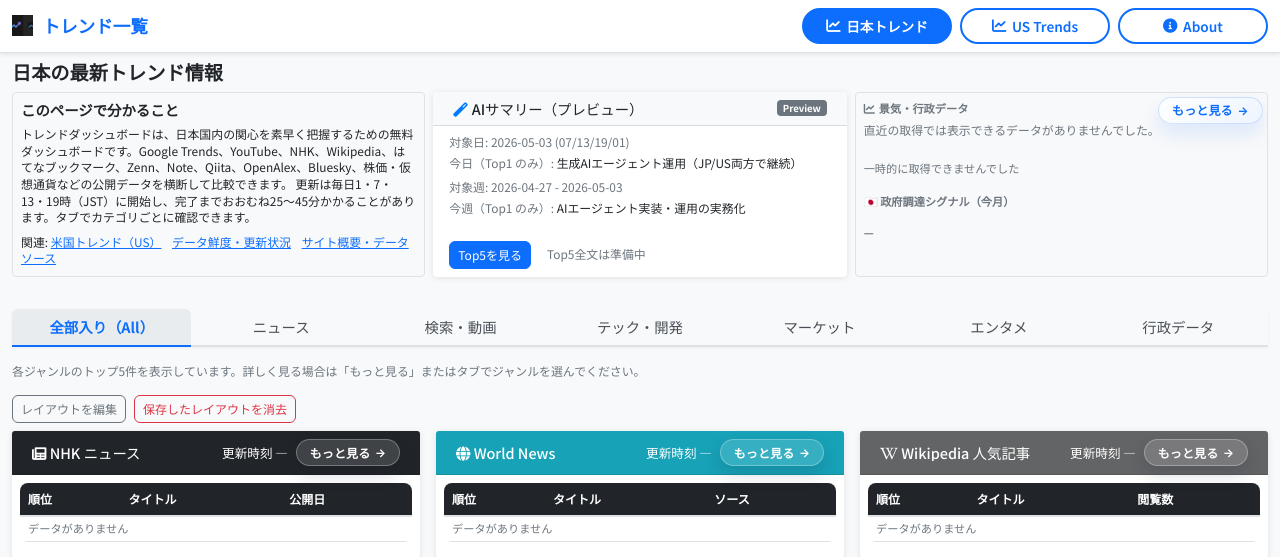
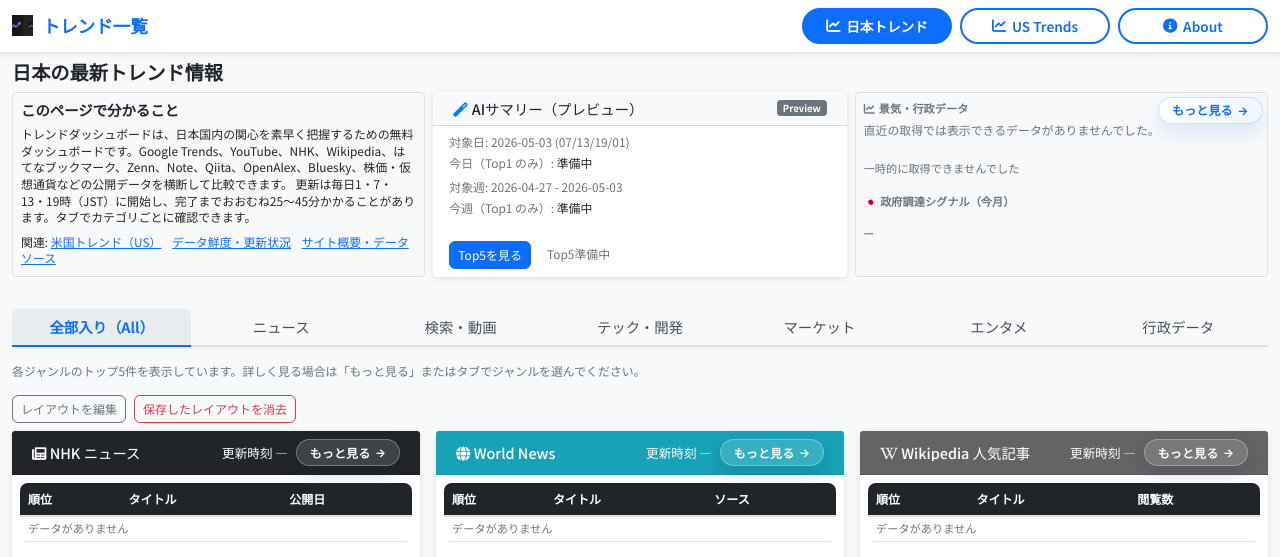
Before and after one commit to rushhirosan/trend-dashboard, a Flask app: page / in a window 1280 px wide. Shown: the top 557 px of the page. Run offline with Flask 3, Linux system fonts and the light colour scheme; data that the repository does not hold is empty; some libraries are stand-ins or nearby versions.

Commit message:
chore(ui): SKILL.md, ai_summary_fake_door.html
Changed paths (2):
- .cursor/skills/trend-dashboard-ui/SKILL.md
- templates/partials/ai_summary_fake_door.html

For intent/background in history, prefer: ./scripts/release.sh --commit "fix(ui): …" --push [--deploy]

```diff
--- a/templates/partials/ai_summary_fake_door.html
+++ b/templates/partials/ai_summary_fake_door.html
@@ -5,31 +5,31 @@
 {% set reg = fake_door_region | default('jp') %}
 {% set fd = AI_SUMMARY_FAKE_DOOR %}
 {% if loc == 'en' %}
-  {% set t1 = fd.today_top1_en %}
-  {% set w1 = fd.week_top1_en %}
+  {% set t1 = "Coming soon" %}
+  {% set w1 = "Coming soon" %}
   {% set lab_t = fd.today_label_en %}
   {% set lab_w = fd.week_label_en %}
   {% set title_a = "AI summary preview" %}
   {% set h_today = "Daily (Top 1)" %}
   {% set h_week = "Weekly (Top 1)" %}
   {% set cta = "View Top 5" %}
-  {% set modal_title = "Top 5 full text" %}
-  {% set modal_lead = "Preview shows Top 1 only. Full Top 5 text is not available yet." %}
+  {% set modal_title = "Top 5" %}
+  {% set modal_lead = "Coming soon." %}
   {% set btn_close = "Close" %}
-  {% set sub_hint = "Full Top 5: coming soon" %}
+  {% set sub_hint = "Top5 coming soon" %}
 {% else %}
-  {% set t1 = fd.today_top1 %}
-  {% set w1 = fd.week_top1 %}
+  {% set t1 = "準備中" %}
+  {% set w1 = "準備中" %}
   {% set lab_t = fd.today_label %}
   {% set lab_w = fd.week_label %}
   {% set title_a = "AIサマリー（プレビュー）" %}
   {% set h_today = "今日（Top1 のみ）" %}
   {% set h_week = "今週（Top1 のみ）" %}
   {% set cta = "Top5を見る" %}
-  {% set modal_title = "Top5 全文" %}
-  {% set modal_lead = "現在は Top1 のみ表示です。Top5 全文は準備中です。" %}
+  {% set modal_title = "Top5" %}
+  {% set modal_lead = "準備中です。" %}
   {% set btn_close = "閉じる" %}
-  {% set sub_hint = "Top5全文は準備中" %}
+  {% set sub_hint = "Top5準備中" %}
 {% endif %}
 <section id="ai-summary-fake-door-root" aria-label="{{ title_a }}"
     class="ai-summary-fake-door-root{% if embedded %} dashboard-summary-panel mb-0 w-100{% else %} mb-3{% endif %}"
@@ -69,7 +69,7 @@
           <button type="button" class="btn-close" data-bs-dismiss="modal" aria-label="{{ btn_close }}"></button>
         </div>
         <div class="modal-body">
-          <p class="small mb-0 text-muted">{{ modal_lead }}</p>
+          <p class="small mb-0">{{ modal_lead }}</p>
         </div>
         <div class="modal-footer border-0 pt-0">
           <button type="button" class="btn btn-outline-secondary btn-sm" data-bs-dismiss="modal">{{ btn_close }}</button>
```
Also changed, not shown: .cursor/skills/trend-dashboard-ui/SKILL.md.
